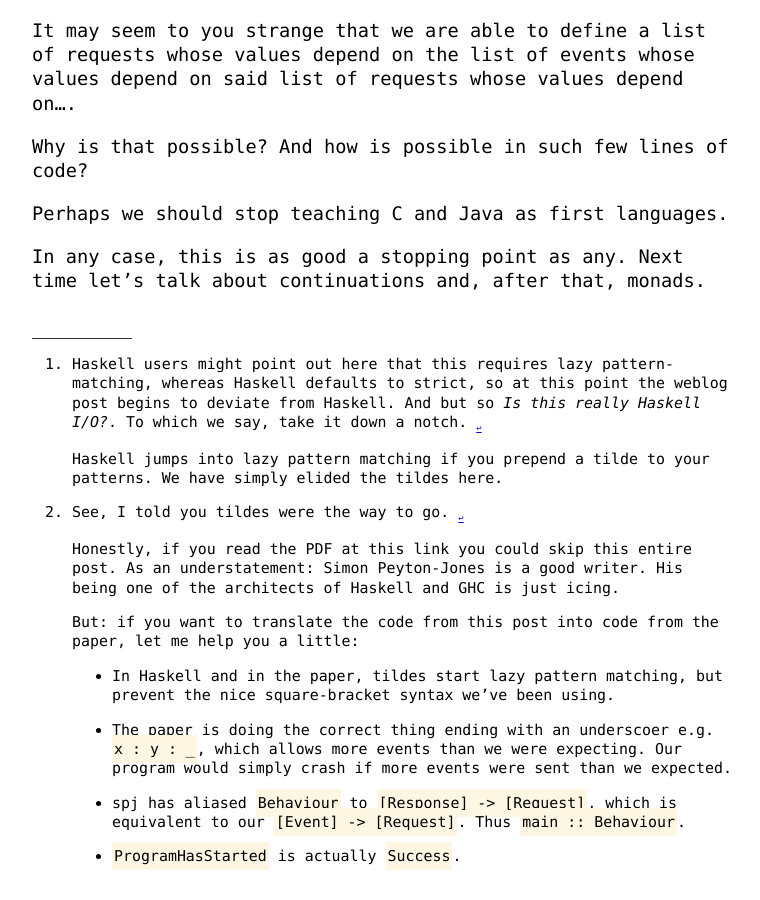
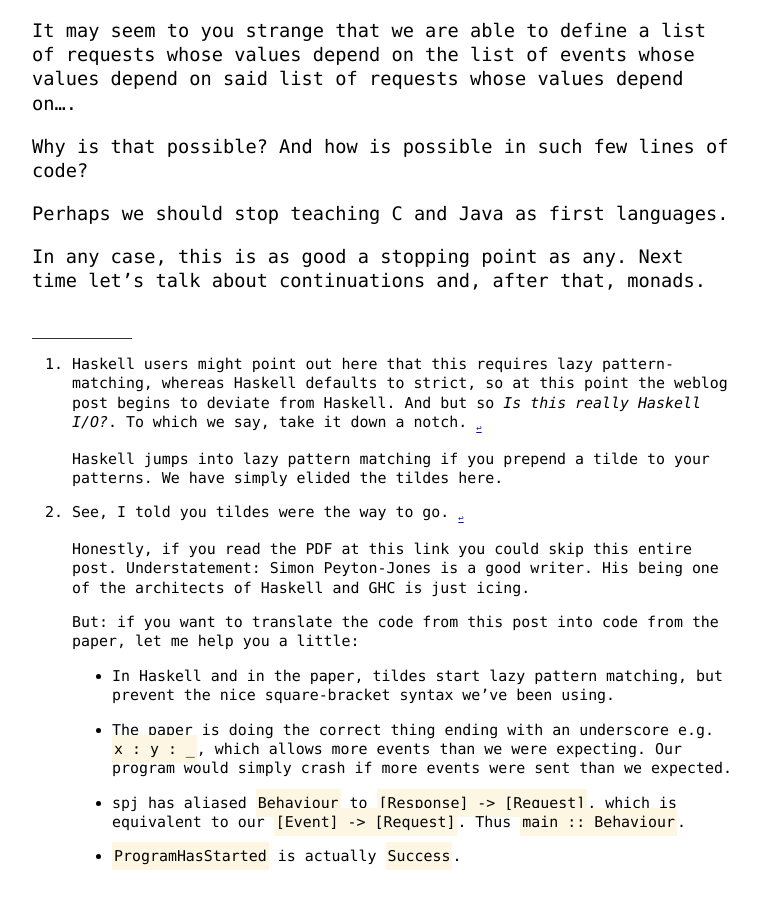
Before and after one commit to hlian/hao.codes, a Jekyll site: the page built from _posts/2015-02-15-loopy-io.html, in a window 1280 px wide and 900 px high, scrolled down 6386 px. Shown: the whole window, without its empty margins (258-1018 px from the left). Built offline with Jekyll 4.4.1, drawn with Linux system fonts in a browser that asks for light colours; Markdown is read by kramdown in place of the engine named in the settings.

Commit message:
loopy-io: more typos

```diff
--- a/_posts/2015-02-15-loopy-io.html
+++ b/_posts/2015-02-15-loopy-io.html
@@ -258,7 +258,7 @@ your patterns. We have simply elided the tildes here.</p>
 <p>See, I told you tildes were the way to go.&nbsp;<a href="#fnref2" rev="footnote">↩</a></p>
 
 <p>Honestly, if you read the PDF at this link you could skip this
-entire post. As an understatement: Simon Peyton-Jones is a good
+entire post. Understatement: Simon Peyton-Jones is a good
 writer. His being one of the architects of Haskell and GHC is just
 icing.</p>
 
@@ -268,7 +268,7 @@ from the paper, let me help you a little:</p>
 <ul>
 <li><p>In Haskell and in the paper, tildes start lazy pattern matching,
 but prevent the nice square-bracket syntax we’ve been using.</p></li>
-<li><p>The paper is doing the correct thing ending with an underscoer
+<li><p>The paper is doing the correct thing ending with an underscore
 e.g. <code>x : y : _</code>, which allows more events than we were
 expecting. Our program would simply crash if more events were
 sent than we expected.</p></li>
```
